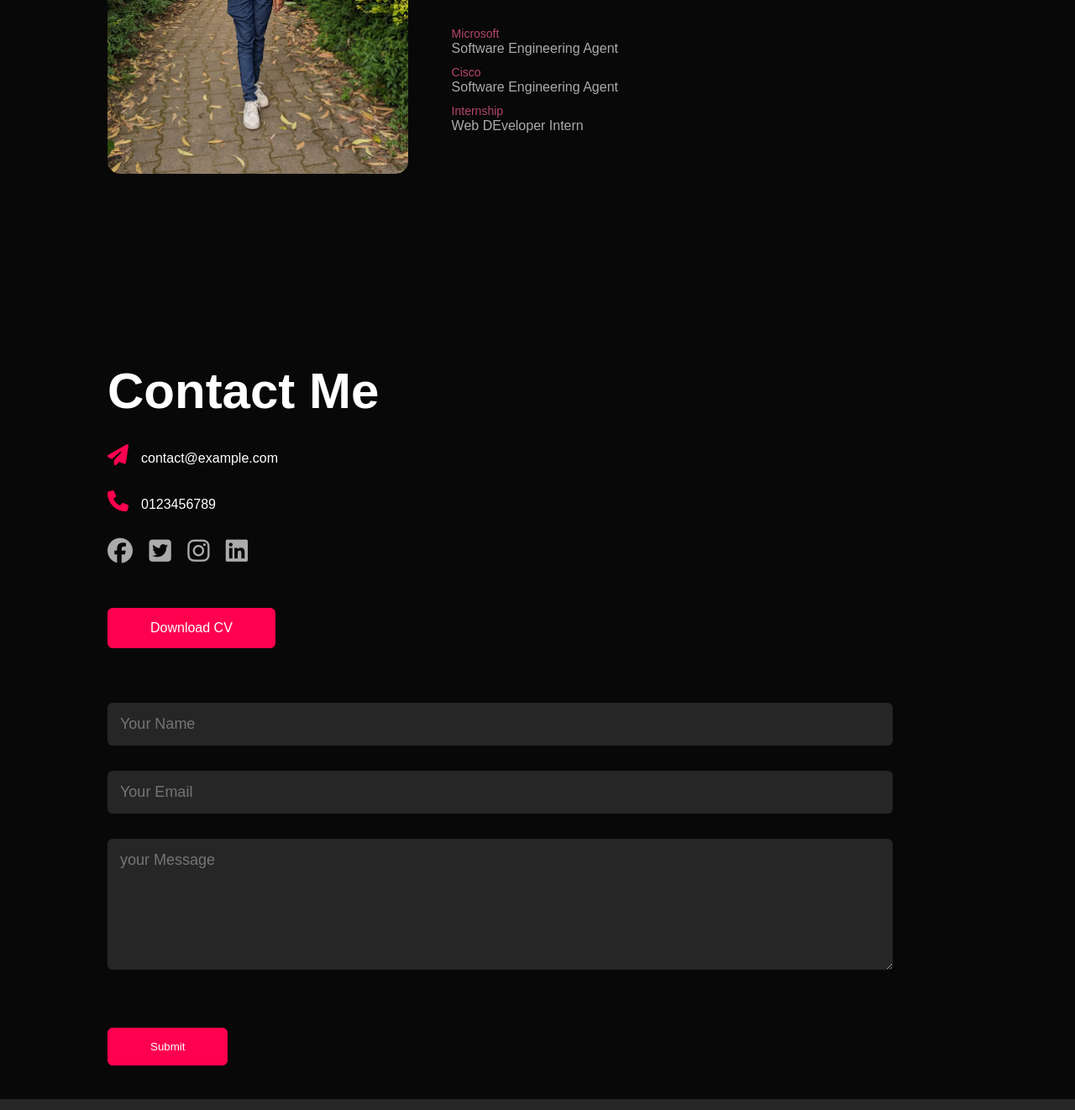
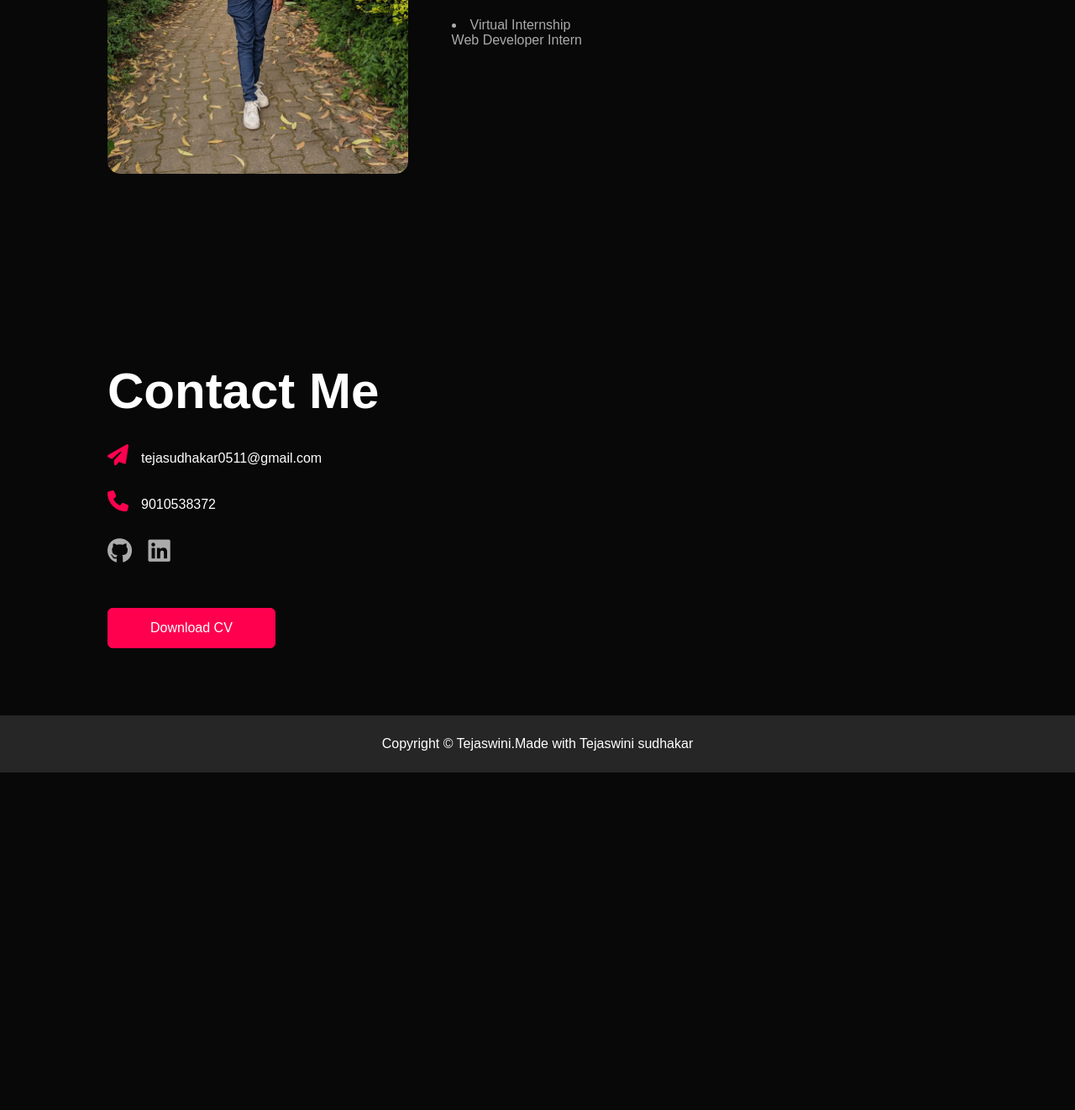
Before and after one commit to Tejaswinisudhakar0511/codsoft, a plain HTML site: page PORTFOLIO/index.html in a window 1280 px wide. Shown: the part 1320-2642 px from the top of the page at 84% size. After the commit the page ends 2240 px from the top, so only its background shows below. Drawn offline with Linux system fonts and the light colour scheme.

Commit message:
Update index.html

```diff
--- a/PORTFOLIO/index.html
+++ b/PORTFOLIO/index.html
@@ -15,7 +15,6 @@
             <ul id="sidemenu">
                 <li><a href="#header">Home</a></li>
                 <li><a href="#about">About</a></li>
-                <li><a href="#services">Services</a></li>
                 <li><a href="#portfolio">Portfolio</a></li>
                 <li><a href="#contact">Contact</a></li>
                 <i class="fa-solid fa-xmark" onclick="closemenu()"></i>
@@ -37,7 +36,7 @@
             </div>
             <div class="about-col-2">
                 <h1 class="sub-title">About Me</h1>
-                <p>I am 20 year old BTECH-ECE student studying in  Audisankara college of engineering and Technology.I really enjoy solving problems as well as making things pretty and easy to use.I can't stop learning new things;the more the better.I'm a quick learner and a good listener</p>
+                <p>I am 21 year old BTECH-ECE student studying in  Audisankara college of engineering and Technology.I really enjoy solving problems as well as making things pretty and easy to use.I can't stop learning new things;the more the better.I'm a quick learner and a good listener</p>
                 <div class="tab-titles">
                     <p class="tab-links active-link">Skills:</p>
                 </div>
@@ -54,10 +53,8 @@
 
                 </div>
                 <div class="tab-contents" >
-                    <ul>
-                        <li><span>Microsoft</span><br>Software Engineering Agent</li>
-                        <li><span>Cisco</span><br>Software Engineering Agent</li>
-                        <li><span>Internship</span><br>Web DEveloper Intern</li>
+                </u1>
+                        <li><span>Virtual Internship</span><br>Web Developer Intern</li>
                     </ul>
                 </div>
             </div>
@@ -74,22 +71,16 @@
         <div class="row">
             <div class="contact-left">
                 <h1 class="sub-title">Contact Me</h1>
-                <p><i class="fa-solid fa-paper-plane"></i>contact@example.com</p>
-                <p><i class="fa-solid fa-phone"></i>0123456789</p>
+                <p><i class="fa-solid fa-paper-plane"></i>tejasudhakar0511@gmail.com</p>
+                <p><i class="fa-solid fa-phone"></i>9010538372</p>
                 <div class="social-icons">
-                    <a href="https://facebook.com"><i class="fa-brands fa-facebook"></i></a>
-                    <a href=""><i class="fa-brands fa-twitter-square"></i></a>
-                    <a href=""><i class="fa-brands fa-instagram"></i></a>
-                    <a href=""><i class="fa-brands fa-linkedin"></i></a>
+                    <a href="https://github.com/Tejaswinisudhakar0511  "><i class="fa-brands fa-github"></i></a>
+                    <a href="https://www.linkedin.com/in/tejaswini-sudhakar-bb0937267?utm_source=share&utm_campaign=share_via&utm_content=profile&utm_medium=android_app  "><i class="fa-brands fa-linkedin"></i></a>
                 </div>
                 <a href="my-cv.pdf" download class="btn btn2">Download CV</a>
             </div>
             <div class="contact-right">
-                <form  name="submit-to-google-sheet">
-                    <input type="text" name="Name" placeholder="Your Name" required>
-                    <input type="email" name="Email" placeholder="Your Email" required>
-                    <textarea name="Message" rows="6" placeholder="your Message"></textarea>
-                    <button type="submit" class="btn btn2">Submit</button>
+                <form  name="submit-to-google-sheet"
                 </form>
                 <span id="msg"></span>
             </div>
```
